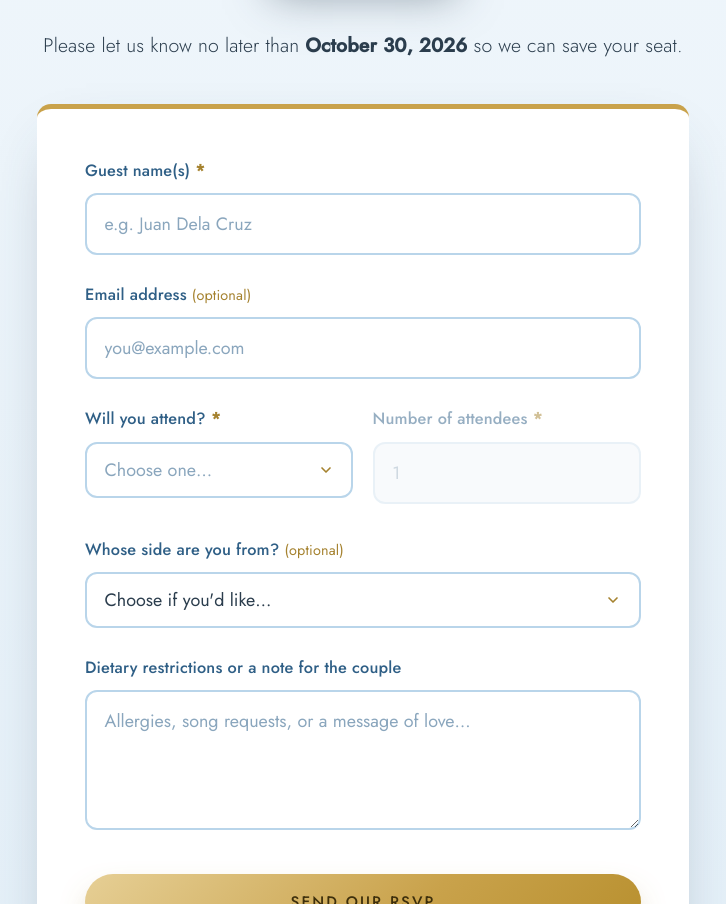
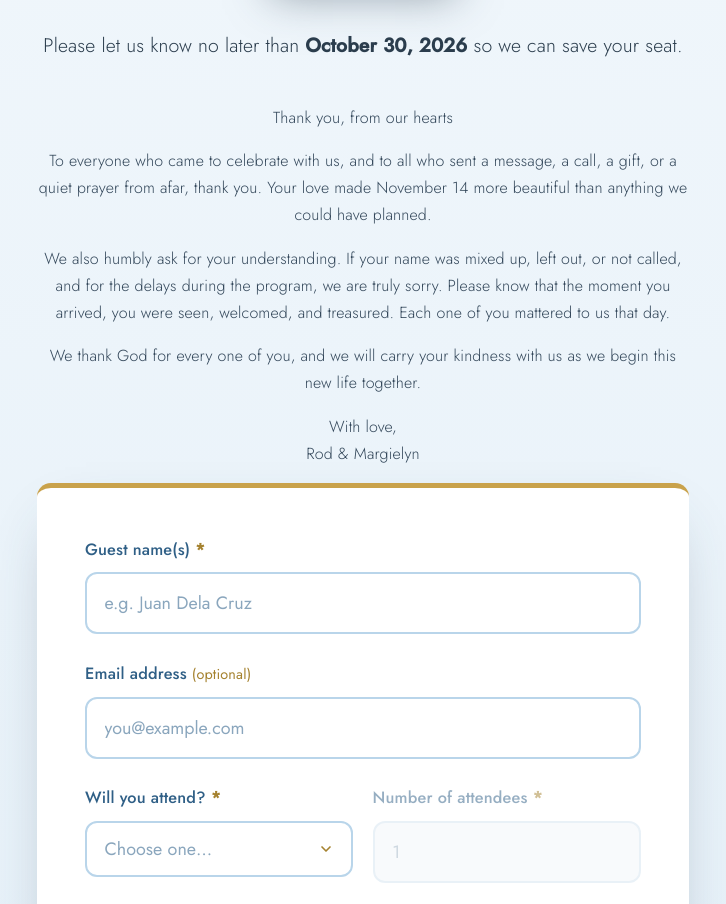
Before and after one commit to rodmargielynwed/rod-and-margielyn, a plain HTML site: page index.html in a window 1280 px wide. Shown: the part 6825-7729 px from the top of the page, without its empty margins (277-1003 px from the left). Drawn offline with nearby package versions, Linux system fonts and the light colour scheme.

Commit message:
Update index.html

```diff
--- a/index.html
+++ b/index.html
@@ -308,8 +308,20 @@
         </figure>
         <p class="lead reveal">Please let us know no later than <strong>October 30, 2026</strong>
            so we can save your seat.</p>
+          <div class="thanks-note reveal">
+          <p class="thanks-note__title">Thank you, from our hearts</p>
+          <p>To everyone who came to celebrate with us, and to all who sent a message,
+             a call, a gift, or a quiet prayer from afar, thank you. Your love made
+             November 14 more beautiful than anything we could have planned.</p>
+          <p>We also humbly ask for your understanding. If your name was mixed up,
+             left out, or not called, and for the delays during the program, we are
+             truly sorry. Please know that the moment you arrived, you were seen,
+             welcomed, and treasured. Each one of you mattered to us that day.</p>
+          <p>We thank God for every one of you, and we will carry your kindness with us
+             as we begin this new life together.</p>
+          <p class="thanks-note__sign">With love,<br />Rod &amp; Margielyn</p>
+        </div>
       </div>
-
       <form class="rsvp__form reveal" id="rsvpForm" novalidate>
         <div class="field">
           <label for="guestName">Guest name(s) <span aria-hidden="true">*</span></label>
```
